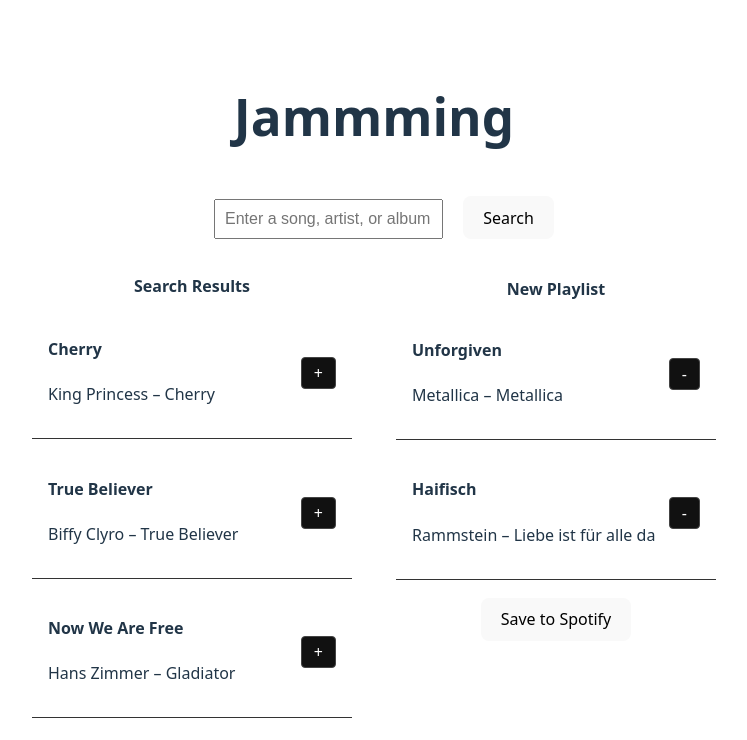
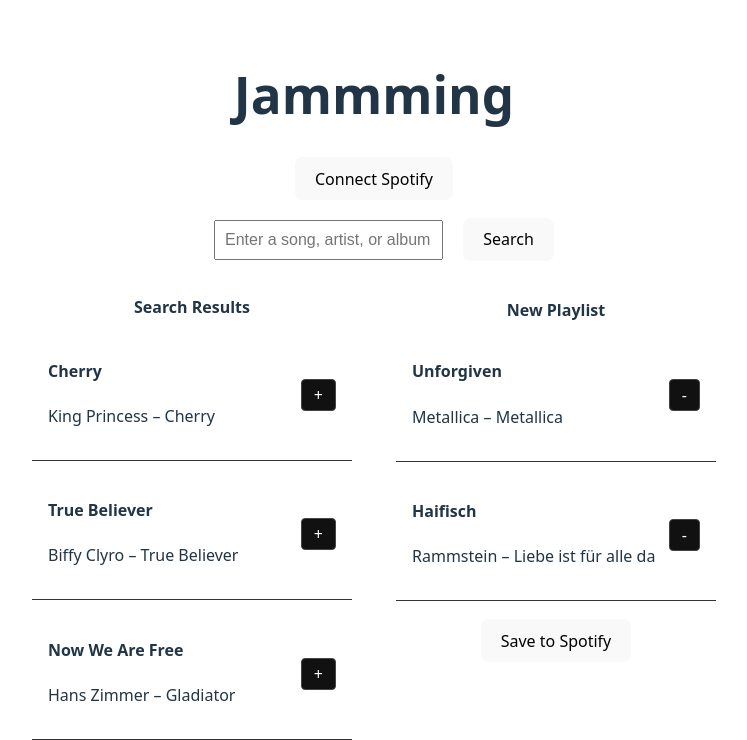
Before and after one commit to ArekKrak/jamming, a React (Vite) app: page / in a window 1280 px wide. Shown: the top 740 px of the page, without its empty margins (266-1013 px from the left). Built offline with nearby package versions, Linux system fonts and the light colour scheme.

Commit message:
write onConnect async function

```diff
--- a/src/components/App/App.jsx
+++ b/src/components/App/App.jsx
@@ -1,4 +1,5 @@
 /* Import useState for later use */
+import { getAccessToken, spotifyFetch } from "../../services/spotifyAuth";
 import { useState, useEffect } from "react";
 import SearchBar from "../SearchBar/SearchBar";
 import SearchResults from "../SearchResults/SearchResults";
@@ -86,9 +87,19 @@
     }
   }, [savePlaylist]);
 
+  async function onConnect() {
+    const t = getAccessToken(); // redirects to Spotify if not logged in
+    if (!t) return;   // navigation happening
+
+    const res = await spotifyFetch("/v1/me");
+    const me = await res.json();
+    alert(`Connected as: ${me.display_name}`);
+  }
+
   return (
     <div>
       <h1>Jammming</h1>
+      <button onClick={onConnect}>Connect Spotify</button>
       <SearchBar />
       <div className="container">
         <section className="section">
```
